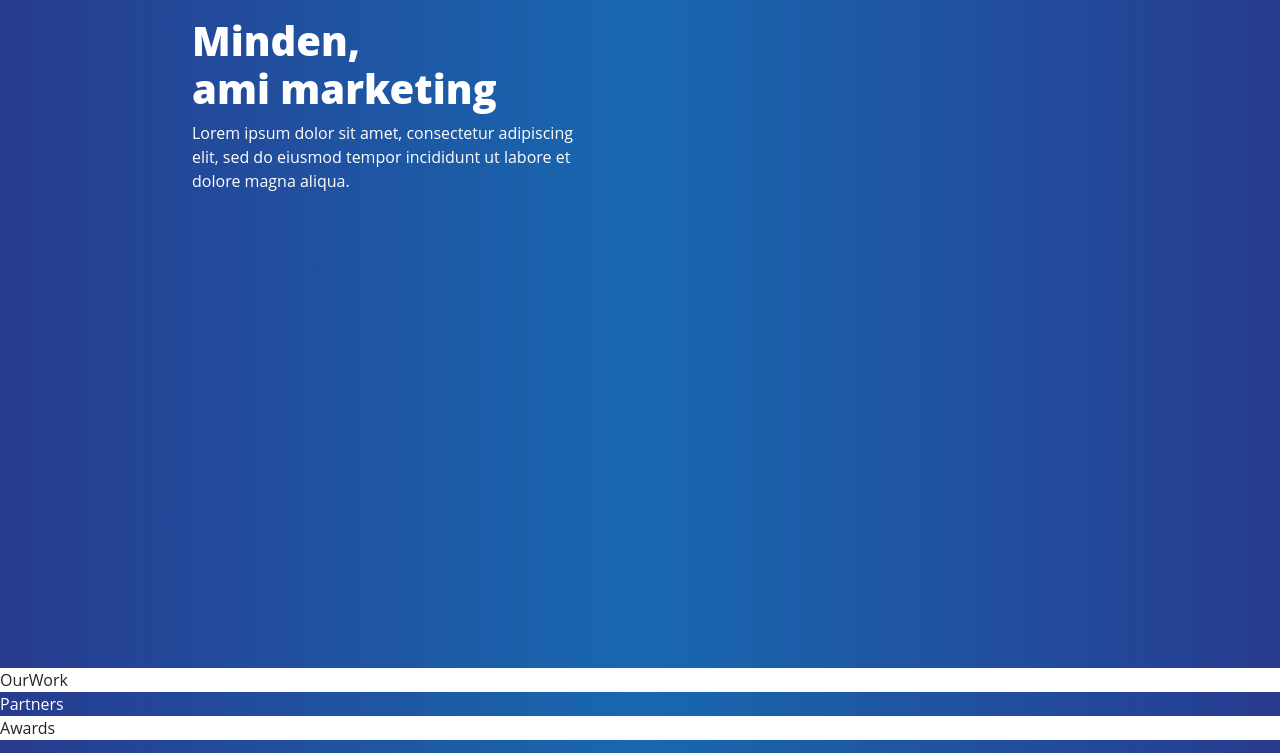
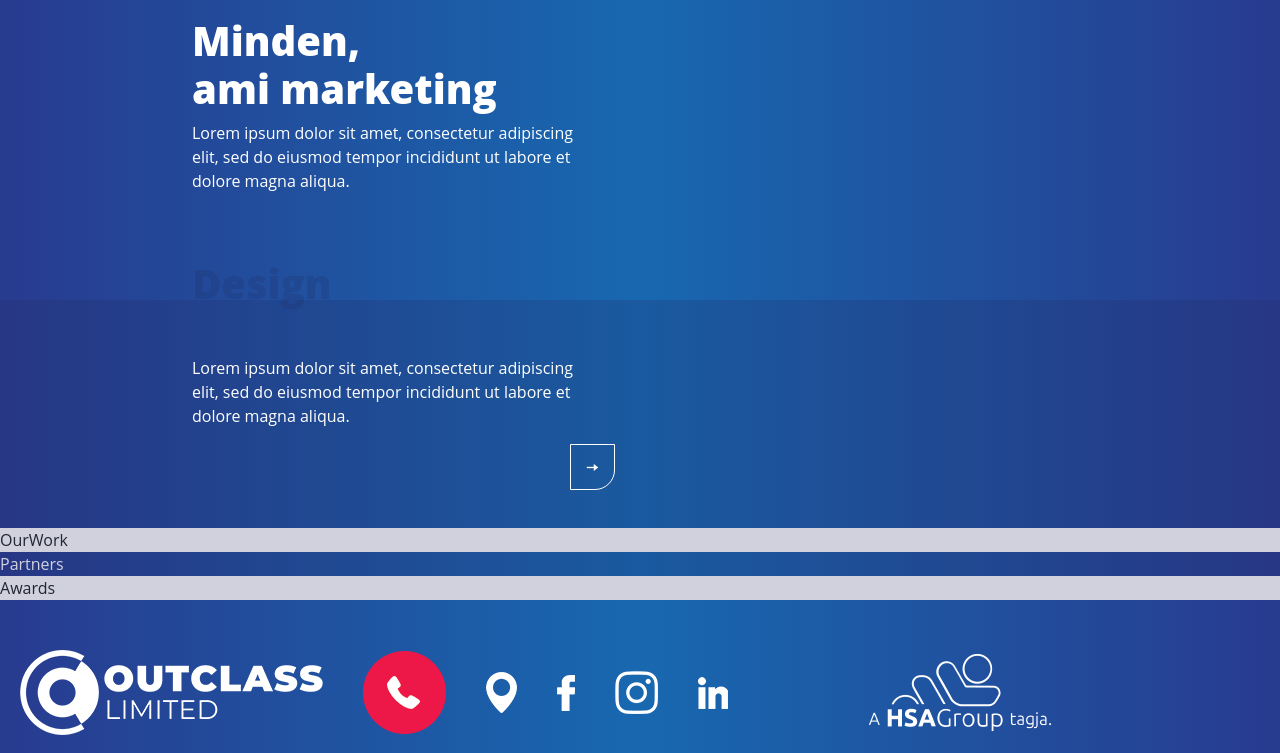
Before and after one commit to BendLac/ocTrialTaskForWebDeveloper, a React (Create React App) app: page / in a window 1280 px wide. Shown: the part 1762-2515 px from the top of the page. Built offline with nearby package versions, Linux system fonts and the light colour scheme.

Commit message:
services basics done without animation

```diff
--- a/src/App.css
+++ b/src/App.css
@@ -33,6 +33,13 @@
   border: 3px solid;
   border-color: #23509d;
   background-color: white;
+}
+.arrow-button {
+  background: none;
+  border: 1px solid;
+}
+.arrow-button::before {
+  content: "\01F826";
 }
 
 
@@ -142,7 +149,7 @@
   -webkit-text-fill-color: transparent;
 }
 .about-button-container button:last-of-type{
-  margin-left: 40px;
+  margin-left: 10%;
 }
 .active.fade-right {
   animation: fade-right 1.5s ease-in;
@@ -171,20 +178,34 @@
 .services-container {
   padding-top: 60px;
   color: white;
-  height: 740px;
+  height: 600px;
 }
 /* .services-upper-container {
   width: 100%;
   height: 370px;
   background: linear-gradient(to bottom, #283b8f, #1868b0);
   transform: translate(0, -60px);
-}
+} */
 .services-dynamic{
   width: 100%;
-  height: 370px;
-  background: linear-gradient(to top,#283b8f, #1868b0);
-  transform: translate(0, 170px);
-} */
+  background:rgba(35, 41, 94, 0.21); /*rgba(35, 41, 94, 0.21) = #23295e 21% op.*/
+  transform: translate(0, 120px);
+  height: 300px;
+  flex-direction: column;
+  flex-wrap: wrap;
+}
+.service-dynamic-header{
+  position: relative;
+  display: flex;
+  color: rgba(35, 41, 94, 0.21);
+  transform: translate(15%, -40px);
+}
+.service-dynamic-text {
+  position: relative;
+  left: 15%;
+  inline-size: 400px;
+  overflow-wrap: break-word;
+}
 .services-grid {
   display: grid;
   grid-template-columns: repeat(2, 1fr);
@@ -199,6 +220,12 @@
   left: 30%;
   inline-size: 400px;
   overflow-wrap: break-word;
+}
+.white-arrow-button {
+  position: relative;
+  color: white;
+  border-color: white;
+  left: 570px;
 }
 
 
--- a/src/components/ServicesComponent.js
+++ b/src/components/ServicesComponent.js
@@ -12,7 +12,11 @@
             </div>
           </div>
           <div className='services-dynamic'>
-
+            <div className=''>
+              <h1 className='black service-dynamic-header'>Design</h1>
+              <p className='medium service-dynamic-text'>Lorem ipsum dolor sit amet, consectetur adipiscing elit, sed do eiusmod tempor incididunt ut labore et dolore magna aliqua.</p>
+              <button className='button-rounded arrow-button white-arrow-button'></button>
+            </div>
           </div>
         </div>
       </div>
```
